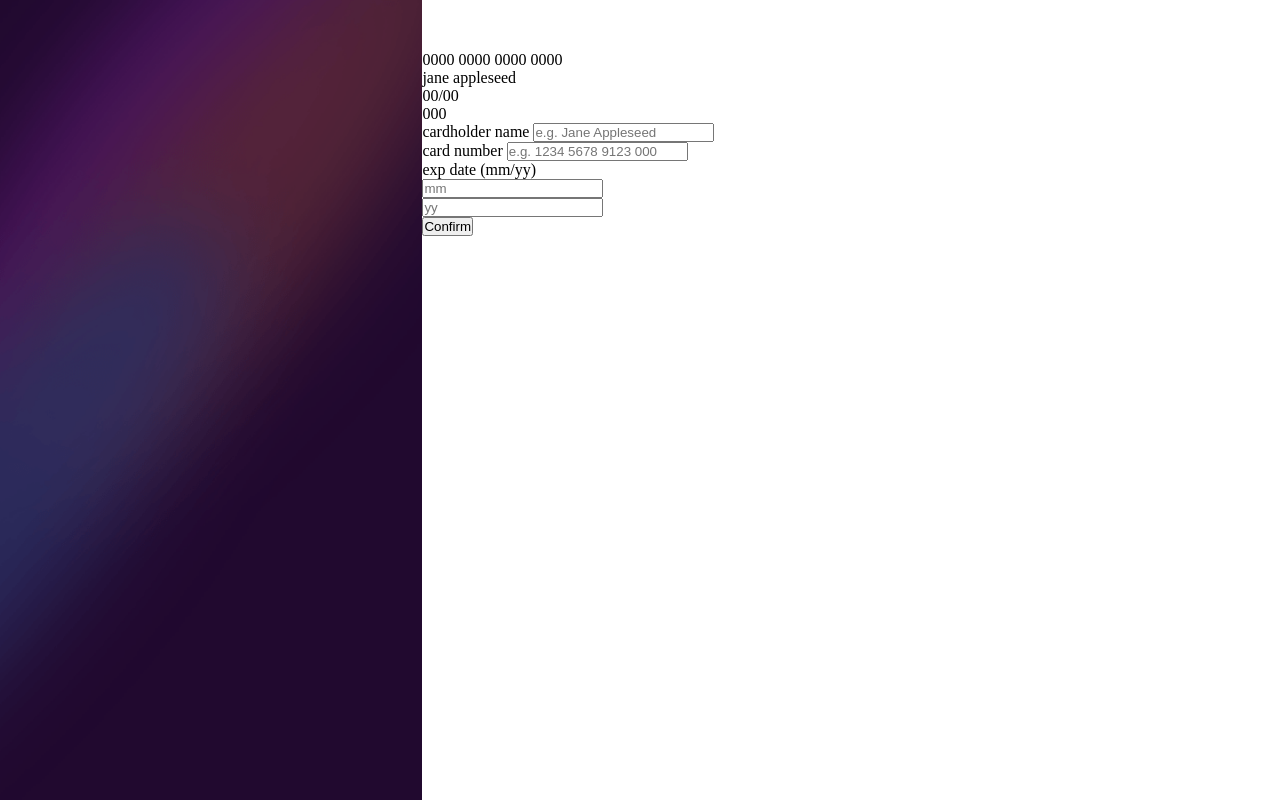
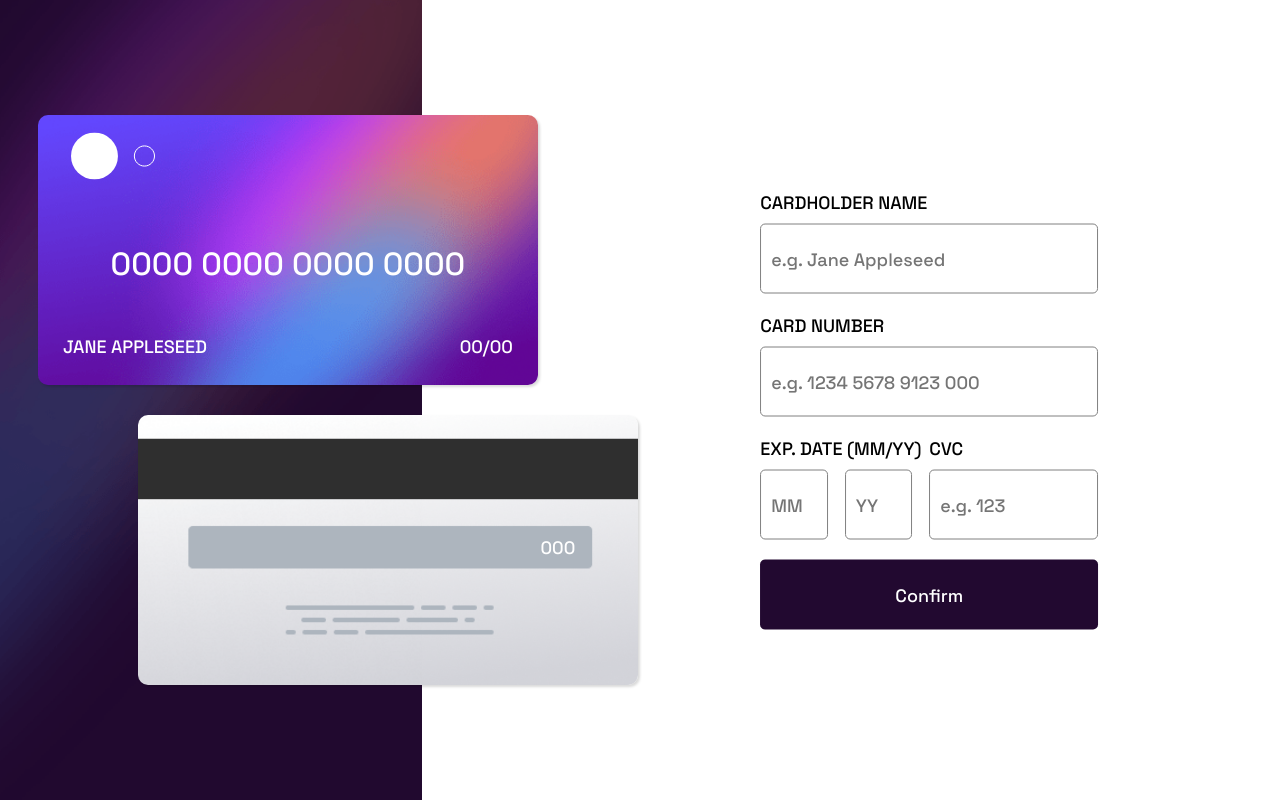
Before and after one commit to TheValll/konexio_cours, a PHP site: page /FrontEnd-Mentor/cardDesignGenerator/index.html in a window 1280 px wide. Run offline with PHP 8.4, Linux system fonts and the light colour scheme.

Commit message:
card generator htmland saas deskop finished not responsive

```diff
--- a/FrontEnd-Mentor/cardDesignGenerator/assets/styles/_leftPage.scss
+++ b/FrontEnd-Mentor/cardDesignGenerator/assets/styles/_leftPage.scss
@@ -1,4 +1,68 @@
 .left-page {
   background: url(../img/bg-main-desktop.png) center/cover;
   min-height: 100vh;
+  position: relative;
+  .cards {
+    position: absolute;
+    top: 50%;
+    transform: translate(-50%, -50%);
+    left: 80%;
+    top: 50%;
+    text-transform: uppercase;
+    .card {
+      height: 270px;
+      width: 500px;
+      border-radius: 10px;
+      box-shadow: rgba(0, 0, 0, 0.15) 1.95px 1.95px 2.6px;
+      color: white;
+    }
+    .front-card {
+      background: url("../img/bg-card-front.png") center/cover;
+      position: relative;
+      #front-logo {
+        position: absolute;
+        transform: translate(-50%, -50%);
+        top: 15%;
+        left: 15%;
+      }
+      #card-number {
+        position: absolute;
+        transform: translate(-50%, -50%);
+        left: 50%;
+        bottom: 30%;
+        font-size: 32px;
+        width: 100%;
+        text-align: center;
+      }
+      #name {
+        position: absolute;
+        left: 5%;
+        bottom: 10%;
+      }
+      #date {
+        position: absolute;
+        right: 5%;
+        bottom: 10%;
+      }
+      .front-card-infos {
+        display: flex;
+        flex-direction: column;
+        justify-content: flex-end;
+        align-items: center;
+        height: 100%;
+        width: 100%;
+      }
+    }
+    .back-card {
+      background: url("../img/bg-card-back.png") center/cover;
+      margin: 30px 0 0 100px;
+      position: relative;
+      #cvc {
+        position: absolute;
+        transform: translate(-50%, -50%);
+        top: 49%;
+        left: 84%;
+      }
+    }
+  }
 }
--- /dev/null
+++ b/FrontEnd-Mentor/cardDesignGenerator/assets/styles/_rightPage.scss
@@ -0,0 +1,62 @@
+.right-page {
+  position: relative;
+  form {
+    position: absolute;
+    transform: translate(-50%, -50%);
+    top: 50%;
+    left: 60%;
+    .name-container,
+    .numbers-container,
+    .date,
+    .cvc {
+      display: flex;
+      flex-direction: column;
+    }
+    label {
+      text-transform: uppercase;
+      margin-top: 20px;
+    }
+    input {
+      border-radius: 5px;
+      border: 1px solid gray;
+      height: 70px;
+      padding: 10px;
+      margin-top: 10px;
+      font-family: "Space Grotesk", sans-serif;
+      font-size: 18px;
+    }
+    #mounth {
+      width: 80%;
+    }
+    #years {
+      width: 80%;
+    }
+    .flex-global {
+      display: grid;
+      grid-template-columns: 50% 50%;
+      .date {
+        .input-flex {
+          display: grid;
+          grid-template-columns: 50% 50%;
+        }
+      }
+    }
+    #confirm {
+      width: 100%;
+      height: 70px;
+      margin-top: 20px;
+      border: hidden;
+      background-color: #220930;
+      color: white;
+      transition: 0.3s ease-in;
+      &:hover {
+        border: gray solid 1px;
+        background-color: white;
+        color: black;
+      }
+    }
+  }
+}
+// .formHidden {
+//   display: none;
+// }
--- a/FrontEnd-Mentor/cardDesignGenerator/assets/styles/_settings.scss
+++ b/FrontEnd-Mentor/cardDesignGenerator/assets/styles/_settings.scss
@@ -0,0 +1 @@
+@import url("https://fonts.googleapis.com/css2?family=Space+Grotesk:wght@500&display=swap");
--- a/FrontEnd-Mentor/cardDesignGenerator/assets/styles/style.css
+++ b/FrontEnd-Mentor/cardDesignGenerator/assets/styles/style.css
@@ -1,6 +1,169 @@
+@import url("https://fonts.googleapis.com/css2?family=Space+Grotesk:wght@500&display=swap");
 .left-page {
   background: url(../img/bg-main-desktop.png) center/cover;
   min-height: 100vh;
+  position: relative;
+}
+.left-page .cards {
+  position: absolute;
+  top: 50%;
+  transform: translate(-50%, -50%);
+  left: 80%;
+  top: 50%;
+  text-transform: uppercase;
+}
+.left-page .cards .card {
+  height: 270px;
+  width: 500px;
+  border-radius: 10px;
+  box-shadow: rgba(0, 0, 0, 0.15) 1.95px 1.95px 2.6px;
+  color: white;
+}
+.left-page .cards .front-card {
+  background: url("../img/bg-card-front.png") center/cover;
+  position: relative;
+}
+.left-page .cards .front-card #front-logo {
+  position: absolute;
+  transform: translate(-50%, -50%);
+  top: 15%;
+  left: 15%;
+}
+.left-page .cards .front-card #card-number {
+  position: absolute;
+  transform: translate(-50%, -50%);
+  left: 50%;
+  bottom: 30%;
+  font-size: 32px;
+  width: 100%;
+  text-align: center;
+}
+.left-page .cards .front-card #name {
+  position: absolute;
+  left: 5%;
+  bottom: 10%;
+}
+.left-page .cards .front-card #date {
+  position: absolute;
+  right: 5%;
+  bottom: 10%;
+}
+.left-page .cards .front-card .front-card-infos {
+  display: flex;
+  flex-direction: column;
+  justify-content: flex-end;
+  align-items: center;
+  height: 100%;
+  width: 100%;
+}
+.left-page .cards .back-card {
+  background: url("../img/bg-card-back.png") center/cover;
+  margin: 30px 0 0 100px;
+  position: relative;
+}
+.left-page .cards .back-card #cvc {
+  position: absolute;
+  transform: translate(-50%, -50%);
+  top: 49%;
+  left: 84%;
+}
+
+.right-page {
+  position: relative;
+}
+.right-page form {
+  position: absolute;
+  transform: translate(-50%, -50%);
+  top: 50%;
+  left: 60%;
+}
+.right-page form .name-container,
+.right-page form .numbers-container,
+.right-page form .date,
+.right-page form .cvc {
+  display: flex;
+  flex-direction: column;
+}
+.right-page form label {
+  text-transform: uppercase;
+  margin-top: 20px;
+}
+.right-page form input {
+  border-radius: 5px;
+  border: 1px solid gray;
+  height: 70px;
+  padding: 10px;
+  margin-top: 10px;
+  font-family: "Space Grotesk", sans-serif;
+  font-size: 18px;
+}
+.right-page form #mounth {
+  width: 80%;
+}
+.right-page form #years {
+  width: 80%;
+}
+.right-page form .flex-global {
+  display: grid;
+  grid-template-columns: 50% 50%;
+}
+.right-page form .flex-global .date .input-flex {
+  display: grid;
+  grid-template-columns: 50% 50%;
+}
+.right-page form #confirm {
+  width: 100%;
+  height: 70px;
+  margin-top: 20px;
+  border: hidden;
+  background-color: #220930;
+  color: white;
+  transition: 0.3s ease-in;
+}
+.right-page form #confirm:hover {
+  border: gray solid 1px;
+  background-color: white;
+  color: black;
+}
+
+.thanks {
+  position: absolute;
+  transform: translate(-50%, -50%);
+  top: 50%;
+  left: 50%;
+  text-align: center;
+}
+.thanks h2 {
+  text-transform: uppercase;
+  margin-top: 30px;
+  font-weight: 300;
+}
+.thanks p {
+  margin-top: 10px;
+  color: gray;
+}
+.thanks button {
+  margin-top: 30px;
+  width: 100%;
+  height: 80px;
+  border: hidden;
+  background-color: #220930;
+  color: white;
+  transition: 0.3s ease-in;
+  border-radius: 5px;
+  border: 1px solid gray;
+  padding: 10px;
+  font-family: "Space Grotesk", sans-serif;
+  font-size: 18px;
+}
+.thanks button:hover {
+  border: gray solid 1px;
+  background-color: white;
+  color: black;
+}
+
+.thanksHidden {
+  display: none;
 }
 
 * {
@@ -12,4 +175,6 @@
 body {
   display: grid;
   grid-template-columns: 33% 66%;
+  font-family: "Space Grotesk", sans-serif;
+  font-size: 18px;
 }/*# sourceMappingURL=style.css.map */
--- a/FrontEnd-Mentor/cardDesignGenerator/assets/styles/style.scss
+++ b/FrontEnd-Mentor/cardDesignGenerator/assets/styles/style.scss
@@ -1,5 +1,7 @@
 @import "./settings";
 @import "./leftPage";
+@import "./rightPage";
+@import "./thanks";
 
 * {
   margin: 0;
@@ -9,4 +11,6 @@
 body {
   display: grid;
   grid-template-columns: 33% 66%;
+  font-family: "Space Grotesk", sans-serif;
+  font-size: 18px;
 }
--- a/FrontEnd-Mentor/cardDesignGenerator/index.html
+++ b/FrontEnd-Mentor/cardDesignGenerator/index.html
@@ -7,10 +7,9 @@
     <title>Number Card Design Generator</title>
   </head>
   <body>
-    <section class="left-page"></section>
-    <section class="right-page">
+    <section class="left-page">
       <div class="cards">
-        <div class="front-card">
+        <div class="front-card card">
           <svg
             id="front-logo"
             width="84"
@@ -24,19 +23,17 @@
               stroke="#fff"
             />
           </svg>
-          <div class="front-card-infos">
           <p id="card-number">0000 0000 0000 0000</p>
-            <div class="flex-container">
           <p id="name">jane appleseed</p>
           <p id="date">00/00</p>
         </div>
-          </div>
-        </div>
-        <div class="back-card">
+        <div class="back-card card">
           <p id="cvc">000</p>
         </div>
       </div>
-      <form action="">
+    </section>
+    <section class="right-page">
+      <form action="" class="formHidden">
         <div class="name-container">
           <label for="surname">cardholder name</label>
           <input
@@ -45,39 +42,79 @@
             placeholder="e.g. Jane Appleseed"
             autocomplete="off"
           />
-          <span></span>
         </div>
-        <div class="number-container">
-          <label for="number">card number</label>
+        <div class="numbers-container">
+          <label for="numbers">card number</label>
           <input
             type="text"
-            id="number"
+            id="numbers"
             placeholder="e.g. 1234 5678 9123 000"
             autocomplete="off"
           />
           <span></span>
         </div>
-        <div class="form-flex">
-          <label for="expDate">exp date (mm/yy)</label>
+        <div class="flex-global">
+          <div class="date">
+            <label for="mounth">exp. date (mm/yy)</label>
+            <div class="input-flex">
               <div class="mounth-container">
                 <input
                   type="text"
-              id="expDate"
-              placeholder="mm"
+                  id="mounth"
+                  placeholder="MM"
                   autocomplete="off"
                 />
+              </div>
               <div class="years-container">
                 <input
                   type="text"
-                id="expDate"
-                placeholder="yy"
+                  id="years"
+                  placeholder="YY"
                   autocomplete="off"
                 />
+              </div>
+            </div>
             <span></span>
           </div>
+          <div class="cvc">
+            <label for="cvco">cvc</label>
+            <input
+              type="text"
+              id="cvco"
+              placeholder="e.g. 123"
+              autocomplete="off"
+            />
           </div>
-        <input type="submit" value="Confirm">
+        </div>
+        <input type="submit" value="Confirm" id="confirm" />
       </form>
+      <div class="thanks thanksHidden">
+        <svg
+          width="80"
+          height="80"
+          fill="none"
+          xmlns="http://www.w3.org/2000/svg"
+        >
+          <circle cx="40" cy="40" r="40" fill="url(#a)" />
+          <path d="M28 39.92 36.08 48l16-16" stroke="#fff" stroke-width="3" />
+          <defs>
+            <linearGradient
+              id="a"
+              x1="-23.014"
+              y1="11.507"
+              x2="0"
+              y2="91.507"
+              gradientUnits="userSpaceOnUse"
+            >
+              <stop stop-color="#6348FE" />
+              <stop offset="1" stop-color="#610595" />
+            </linearGradient>
+          </defs>
+        </svg>
+        <h2>thanks you</h2>
+        <p>We've added your card details</p>
+        <button>Continue</button>
+      </div>
     </section>
   </body>
 </html>
```
Also changed, not shown: FrontEnd-Mentor/cardDesignGenerator/assets/styles/_thanks.scss (added, +38 -0 lines), 1 other file. Lines whose indentation alone changed are shown as unchanged.
